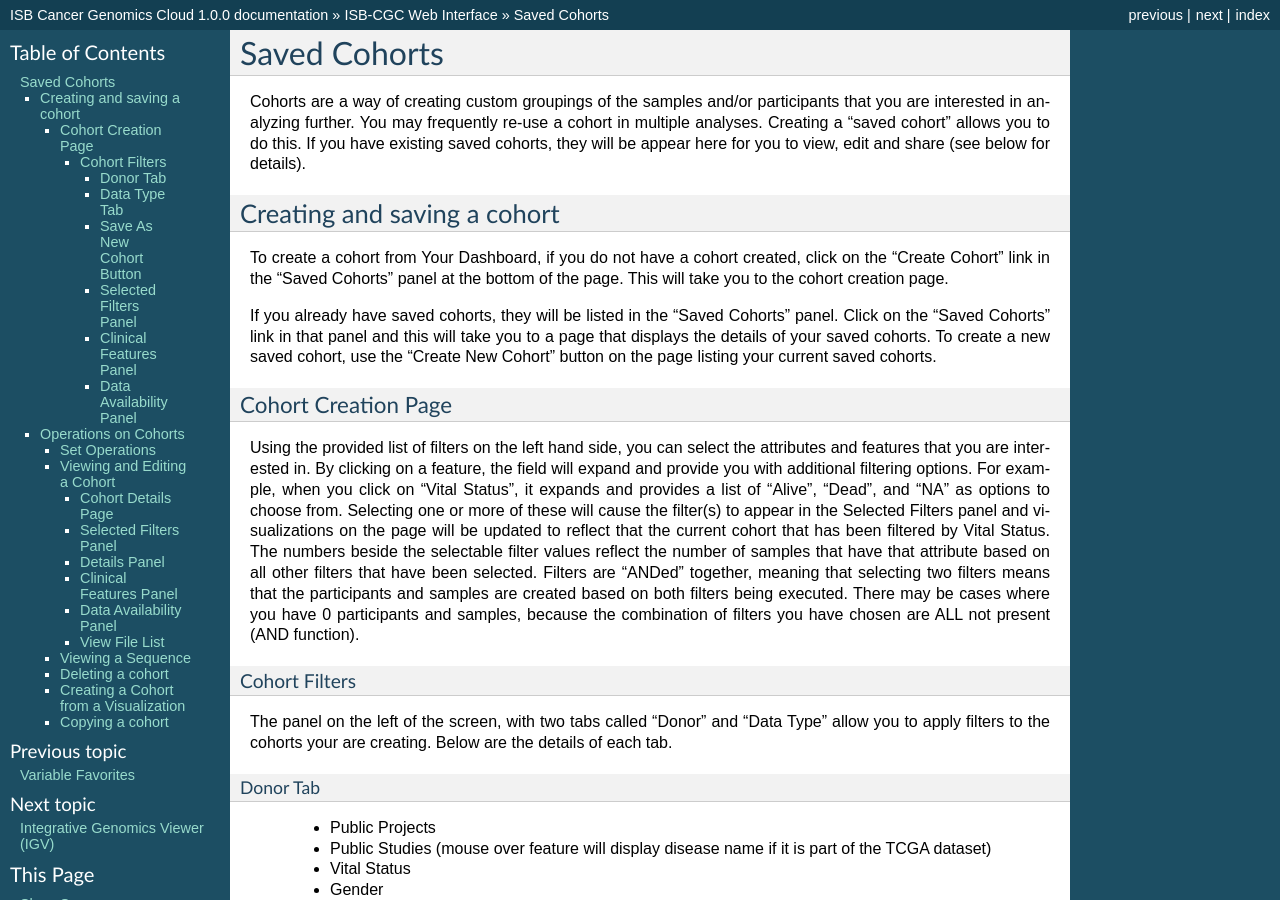
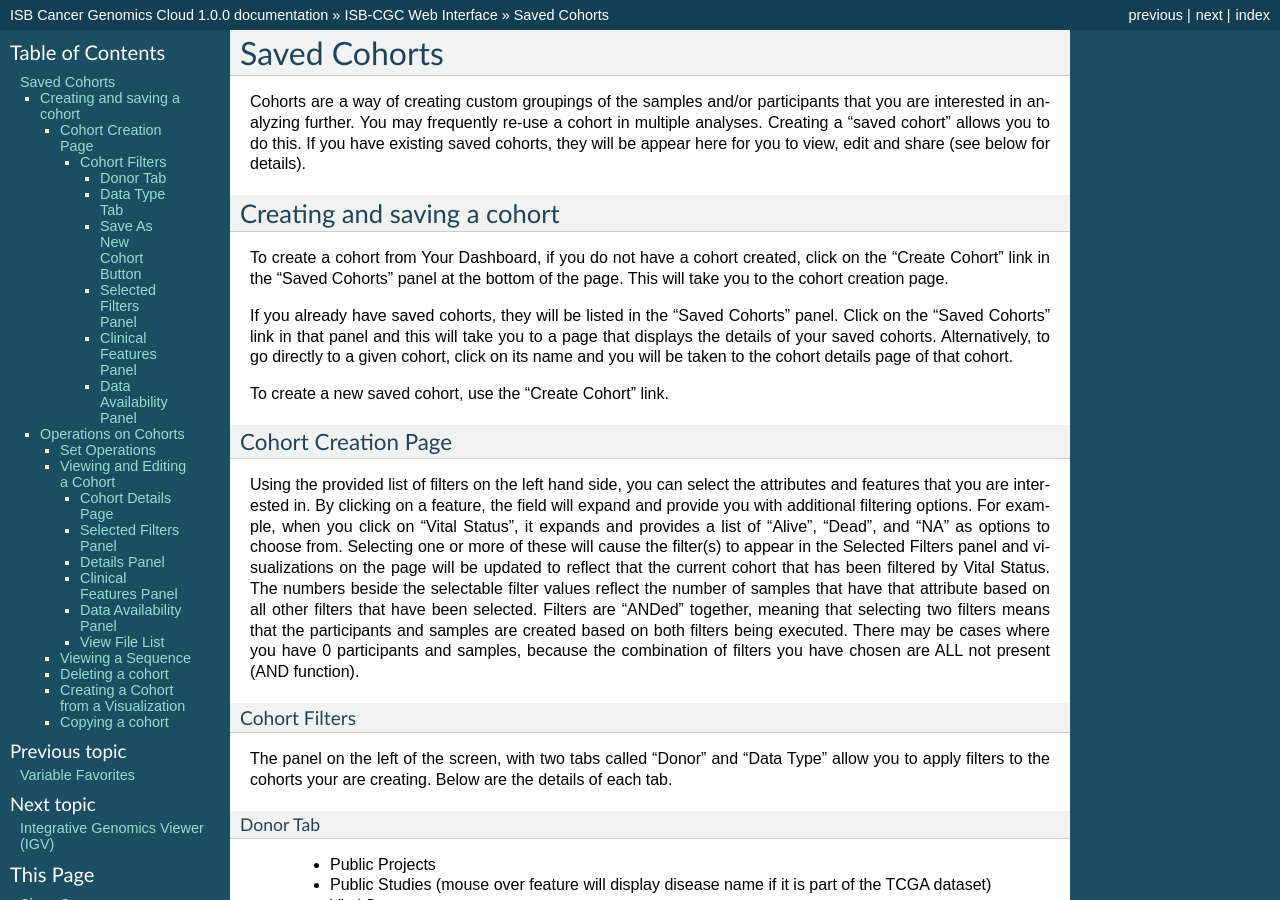
Before and after one commit to isb-cgc/readthedocs, a Sphinx documentation site: the page built from docs/source/sections/webapp/Saved-Cohorts.rst, in a window 1280 px wide and 900 px high. Built offline with Sphinx 7.4.7, drawn with Linux system fonts in a browser that asks for light colours.

Commit message:
Update Saved-Cohorts.rst

```diff
--- a/docs/source/sections/webapp/Saved-Cohorts.rst
+++ b/docs/source/sections/webapp/Saved-Cohorts.rst
@@ -10,7 +10,9 @@
 
 To create a cohort from Your Dashboard, if you do not have a cohort created, click on the “Create Cohort” link in the "Saved Cohorts" panel at the bottom of the page. This will take you to the cohort creation page.
 
-If you already have saved cohorts, they will be listed in the "Saved Cohorts" panel.  Click on the "Saved Cohorts" link in that panel and this will take you to a page that displays the details of your saved cohorts.  To create a new saved cohort, use the "Create New Cohort" button on the page listing your current saved cohorts.
+If you already have saved cohorts, they will be listed in the "Saved Cohorts" panel.  Click on the "Saved Cohorts" link in that panel and this will take you to a page that displays the details of your saved cohorts.  Alternatively, to go directly to a given cohort, click on its name and you will be taken to the cohort details page of that cohort.
+
+To create a new saved cohort, use the "Create Cohort" link.
 
 Cohort Creation Page
 ====================
```
